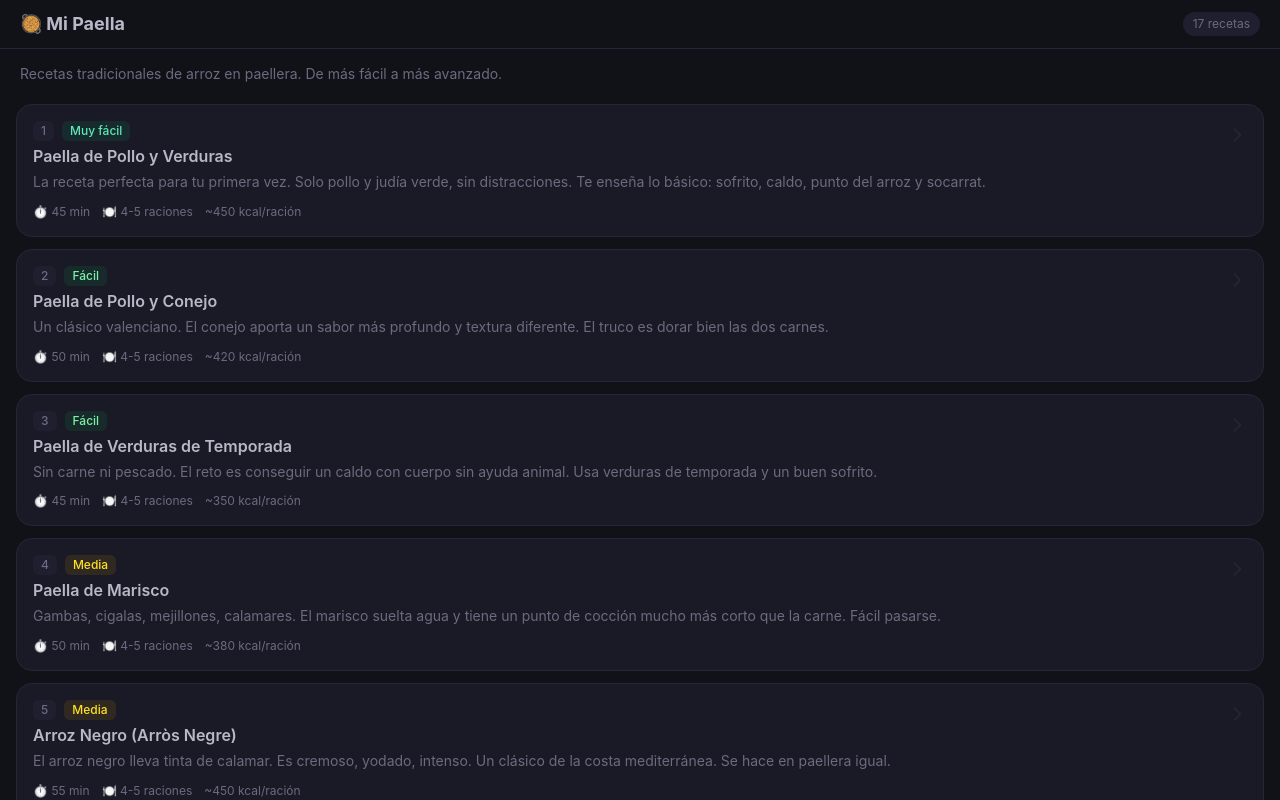
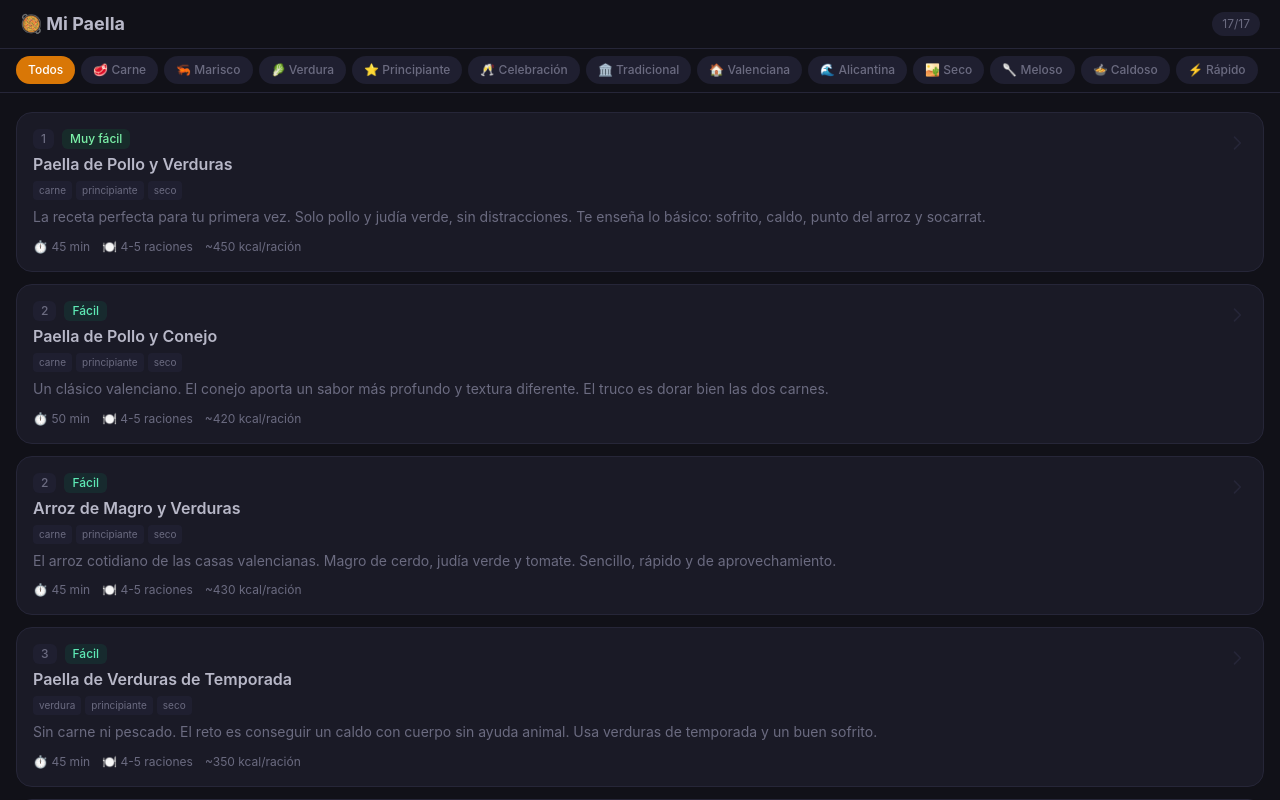
Before and after one commit to TecladoOscuro/mi-paella, a React (Vite) app: page /receta/1 in a window 1280 px wide. Shown: the top 800 px of the page. Built offline with nearby package versions, Linux system fonts and the light colour scheme.

Commit message:
Tags filter + sorted recipes by level (17 recipes), amber color scheme restored

```diff
--- a/src/data/recipes.ts
+++ b/src/data/recipes.ts
@@ -43,7 +43,7 @@ const baseSteps = {
   },
 }
 
-export const recipes: Recipe[] = [
+const _recipes: Recipe[] = [
   {
     id: 'pollo-verdura',
     name: 'Paella de Pollo y Verduras',
@@ -54,6 +54,7 @@ export const recipes: Recipe[] = [
     kcal: '~450 kcal/ración',
     description: 'La receta perfecta para tu primera vez. Solo pollo y judía verde, sin distracciones. Te enseña lo básico: sofrito, caldo, punto del arroz y socarrat.',
     story: 'Esta paella es la puerta de entrada al mundo del arroz. Sencilla, noble y resultona. Con solo dos ingredientes principales aprenderás todo lo que necesitas para recetas más complejas. El 50% del sabor está en el sofrito: dale tiempo y cariño al pollo y al tomate.',
+    tags: ["carne","principiante","seco","valenciana"],
     ingredients: [
       { id: 'pv-arroz', name: info.rice.name, quantity: info.rice.quantity, category: 'arroz' },
       { id: 'pv-pollo', name: 'Pollo troceado (muslos y contramuslos)', quantity: '650 g', category: 'proteina' },
@@ -142,6 +143,7 @@ export const recipes: Recipe[] = [
     kcal: '~420 kcal/ración',
     description: 'Un clásico valenciano. El conejo aporta un sabor más profundo y textura diferente. El truco es dorar bien las dos carnes.',
     story: 'Esta es la antesala de la paella valenciana tradicional. El conejo es una carne magra que requiere un dorado cuidadoso para no secarse. Si encuentras garrofón (judía blanca plana típica valenciana), añádelo: transforma la paella. Esta receta te enseña a manejar dos carnes distintas en el mismo sofrito.',
+    tags: ["carne","principiante","seco","valenciana","tradicional"],
     ingredients: [
       { id: 'pc-arroz', name: info.rice.name, quantity: info.rice.quantity, category: 'arroz' },
       { id: 'pc-pollo', name: 'Pollo troceado', quantity: '350 g', category: 'proteina' },
@@ -229,6 +231,7 @@ export const recipes: Recipe[] = [
     kcal: '~350 kcal/ración',
     description: 'Sin carne ni pescado. El reto es conseguir un caldo con cuerpo sin ayuda animal. Usa verduras de temporada y un buen sofrito.',
     story: 'Mucha gente cree que una paella sin carne es "de segunda". Nada más lejos: una buena paella de verduras es un plato con identidad propia. El secreto está en un caldo de verduras concentrado (casero si puedes) y en dorar bien las verduras en el sofrito. Las alcachofas y el pimiento rojo son los reyes aquí.',
+    tags: ["verdura","principiante","seco"],
     ingredients: [
       { id: 've-arroz', name: info.rice.name, quantity: info.rice.quantity, category: 'arroz' },
       { id: 've-alcachofa', name: 'Alcachofas', quantity: '3 unidades', category: 'verdura' },
@@ -315,6 +318,7 @@ export const recipes: Recipe[] = [
     kcal: '~380 kcal/ración',
     description: 'Gambas, cigalas, mejillones, calamares. El marisco suelta agua y tiene un punto de cocción mucho más corto que la carne. Fácil pasarse.',
     story: 'La paella de marisco es posiblemente la más fotografiada y la que la gente asocia con "paella" fuera de Valencia. El reto real es respetar los puntos de cocción de cada marisco. Las gambas y cigalas se pasan en un suspiro; los mejillones se abren al vapor aparte. El fumet (caldo de pescado) casero es lo que separa una paella buena de una inolvidable.',
+    tags: ["marisco","celebracion","seco"],
     ingredients: [
       { id: 'ma-arroz', name: info.rice.name, quantity: info.rice.quantity, category: 'arroz' },
       { id: 'ma-gambones', name: 'Gambones grandes', quantity: '8 uds', category: 'marisco' },
@@ -404,6 +408,7 @@ export const recipes: Recipe[] = [
     kcal: '~450 kcal/ración',
     description: 'El arroz negro lleva tinta de calamar. Es cremoso, yodado, intenso. Un clásico de la costa mediterránea. Se hace en paellera igual.',
     story: 'El arròs negre es uno de los platos más queridos de la costa levantina, especialmente en Cataluña y la Comunidad Valenciana. La tinta de calamar le da ese color negro profundo y un sabor marino inconfundible. Suele quedar algo más meloso que una paella seca tradicional. Si nunca lo has probado, prepárate: es adictivo. El alioli por encima es obligatorio, no opcional.',
+    tags: ["marisco","alicantina","meloso"],
     ingredients: [
       { id: 'an-arroz', name: info.rice.name, quantity: info.rice.quantity, category: 'arroz' },
       { id: 'an-sepia', name: 'Sepia o calamares en tacos', quantity: '500 g', category: 'marisco' },
@@ -486,6 +491,7 @@ export const recipes: Recipe[] = [
     kcal: '~420 kcal/ración',
     description: '"Del señorito". Todo el marisco viene pelado: no hay que mancharse las manos. Perfecta para impresionar invitados.',
     story: 'El arroz del senyoret nació en Alicante con una idea sencilla: que los señoritos pudieran comer arroz sin mancharse los dedos pelando gambas. Todo el marisco se pela en crudo y con las cáscaras se hace un fumet que es oro líquido. Es una paella elegante, de las que sirves cuando quieres quedar bien. El rape es el ingrediente que la distingue: se deshace en la boca.',
+    tags: ["marisco","celebracion","seco","alicantina"],
     ingredients: [
       { id: 'se-arroz', name: info.rice.name, quantity: info.rice.quantity, category: 'arroz' },
       { id: 'se-gambas', name: 'Gambas peladas (reservar cabezas y cáscaras para el fumet)', quantity: '300 g', category: 'marisco' },
@@ -572,6 +578,7 @@ export const recipes: Recipe[] = [
     kcal: '~420 kcal/ración',
     description: 'La prima hermana de la paella, pero con fideos en lugar de arroz. Originaria de Gandía. Se tuesta el fideo antes y queda crujiente por fuera, meloso por dentro.',
     story: 'Cuenta la leyenda que la fideuà nació en un barco de pescadores en Gandía. El cocinero hacía un arroz a banda para la tripulación, pero el patrón se comía todo el arroz y dejaba solo el pescado. Así que el cocinero sustituyó el arroz por fideos para que el patrón no se los comiera. El fideo se tuesta primero en la paellera y luego absorbe el fumet. El resultado es único: textura diferente, sabor a mar intenso.',
+    tags: ["marisco","celebracion","seco","valenciana"],
     ingredients: [
       { id: 'fi-fideos', name: 'Fideos para fideuà (nº 2 o 3, tipo cabello de ángel grueso)', quantity: '350 g', category: 'arroz' },
       { id: 'fi-gambas', name: 'Gambas peladas', quantity: '250 g', category: 'marisco' },
@@ -659,6 +666,7 @@ export const recipes: Recipe[] = [
     kcal: '~350 kcal/ración',
     description: 'Arroz de horno, contundente, con costra de huevo. Típico de Valencia y Alicante. Lleva morcilla, patata y tomate. No necesita paellera tradicional: se hace en cazuela de barro.',
     story: 'El arroz al horno es el plato de aprovechamiento por excelencia. Nació en los hornos de los pueblos valencianos, donde la gente llevaba su cazuela de barro con los ingredientes y el panadero se lo cocinaba al rescoldo del horno. Lleva costillas de cerdo, morcilla, patata, garbanzos y se corona con rodajas de tomate y una cabeza de ajos. Al hornearse, se forma una costra dorada en la superficie y el arroz queda meloso. Si tu paellera es apta para horno, puedes adaptarla sin problema.',
+    tags: ["carne","tradicional","valenciana","meloso"],
     ingredients: [
       { id: 'ah-arroz', name: info.rice.name, quantity: info.rice.quantity, category: 'arroz' },
       { id: 'ah-costilla', name: 'Costilla de cerdo troceada', quantity: '400 g', category: 'proteina' },
@@ -745,6 +753,7 @@ export const recipes: Recipe[] = [
     kcal: '~380 kcal/ración',
     description: 'Carne + marisco. La polémica. Para unos herejía, para otros la más rica. El reto real es que carne y marisco tienen puntos de cocción distintos.',
     story: 'La paella mixta divide a los valencianos. Los puristas dicen que no es paella; los turistas la adoran. Nosotros no entramos en guerras: si quieres una paella con pollo y gambas, aquí tienes cómo hacerla bien. El truco es respetar el orden: primero las carnes (necesitan más tiempo), luego los calamares, luego verduras, y el marisco delicado al final. Si controlas esto, tendrás una gran paella, la llames como la llames.',
+    tags: ["carne","marisco","seco","celebracion"],
     ingredients: [
       { id: 'mx-arroz', name: info.rice.name, quantity: info.rice.quantity, category: 'arroz' },
       { id: 'mx-pollo', name: 'Pollo troceado', quantity: '300 g', category: 'proteina' },
@@ -836,6 +845,7 @@ export const recipes: Recipe[] = [
     kcal: '~400 kcal/ración',
     description: 'Arroz cocido en fumet de pescado, servido con el pescado aparte y alioli. Clásico de los pescadores alicantinos. Sabor a mar puro.',
     story: '"A banda" significa "por separado" en valenciano. Los pescadores cocinaban el arroz en el caldo de la morralla (pescado de roca) y servían el pescado aparte, con un buen alioli. Es uno de los arroces más puramente marineros. No lleva marisco vistoso: el sabor viene del fumet, que debe ser intenso, casi concentrado. El arroz queda meloso y amarillo del azafrán. Es la receta que todo alicantino defiende con orgullo.',
+    tags: ["marisco","tradicional","alicantina","meloso"],
     ingredients: [
       { id: 'ab-arroz', name: info.rice.name, quantity: info.rice.quantity, category: 'arroz' },
       { id: 'ab-morralla', name: 'Morralla (pescado de roca: gallineta, rascacio, cabracho, salmonete...)', quantity: '1 kg', category: 'marisco' },
@@ -919,6 +929,7 @@ export const recipes: Recipe[] = [
     kcal: '~400 kcal/ración',
     description: 'Arroz con costra de huevo dorada. Típico de Elche y Alicante. Lleva embutidos (longaniza, butifarra) y se corona con huevo batido que se gratina. Una joya.',
     story: 'El arroz con costra es el rey de los arroces alicantinos. Originario de Elche, se caracteriza por una costra de huevo batido que se forma en la superficie, protegiendo y dando cremosidad al arroz. Los embutidos (longaniza y butifarra) le dan un sabor profundo e inconfundible. Es un arroz de fiesta, de domingo. La costra debe quedar dorada y cuajada pero no quemada. Se rompe con la cuchara y... gloria.',
+    tags: ["carne","tradicional","alicantina","meloso","celebracion"],
     ingredients: [
       { id: 'ac-arroz', name: info.rice.name, quantity: info.rice.quantity, category: 'arroz' },
       { id: 'ac-pollo', name: 'Pollo troceado', quantity: '300 g', category: 'proteina' },
@@ -1010,6 +1021,7 @@ export const recipes: Recipe[] = [
     kcal: '~480 kcal/ración',
     description: 'La original. La que tiene denominación de origen no escrita. Lleva caracoles, garrofón y romero. No lleva marisco. Hacerla bien es un ritual.',
     story: 'Llegamos a la cima. La paella valenciana tradicional es la receta que se defiende como religión en Valencia. Pollo, conejo, caracoles de montaña (baquetes), garrofón, judía verde plana (ferraura), tomate, aceite, sal, azafrán, pimentón y romero. El caldo no es de brick: se crea durante la cocción con el agua, el sofrito y las carnes. Se hace con leña de naranjo. Lleva caracoles vivos que se purgan 24h antes. Si te dan cosa, puedes omitirlos. Esta paella te llevará varios intentos dominarla. Disfruta el camino.',
+    tags: ["carne","tradicional","valenciana","seco"],
     ingredients: [
       { id: 'vt-arroz', name: info.rice.name, quantity: info.rice.quantity, category: 'arroz' },
       { id: 'vt-pollo', name: 'Pollo troceado (muslos y contramuslos)', quantity: '400 g', category: 'proteina' },
@@ -1109,6 +1121,7 @@ export const recipes: Recipe[] = [
     kcal: '~430 kcal/ración',
     description: 'Arroz caldoso con bogavante, un clásico de celebraciones en la costa mediterránea. Cremoso, con sabor a mar intenso. No lleva socarrat.',
     story: 'El arroz caldoso de bogavante es el plato de las grandes ocasiones en la costa levantina y catalana. A diferencia de la paella seca, aquí el arroz nada en un caldo espeso y sabroso que es casi una crema. El bogavante se sofríe primero con su propio coral para potenciar el sabor. Se come con cuchara y el caldo es lo mejor. No busques socarrat: aquí el triunfo es un caldo untuoso que mancha el plato.',
+    tags: ["marisco","celebracion","caldoso"],
     ingredients: [
       { id: 'cb-arroz', name: info.rice.name, quantity: '300 g', category: 'arroz' },
       { id: 'cb-bogavante', name: 'Bogavante vivo (~600-800 g)', quantity: '1 ud', category: 'marisco' },
@@ -1187,6 +1200,7 @@ export const recipes: Recipe[] = [
     kcal: '~340 kcal/ración',
     description: 'Arroz cremoso de verduras y setas variadas. Perfecto para otoño. Sin carne ni pescado, pero con un caldo de verduras concentrado que no echa de menos nada.',
     story: 'Este arroz es el hermano cremoso de la paella de verduras. Lleva setas de temporada (boletus, shiitake, champiñones) y alcachofas. El resultado es un arroz untuoso que se hace solo: las setas sueltan su agua y crean una textura aterciopelada. Es el arroz vegetariano que haría dudar a un carnívoro. Otoño en un plato.',
+    tags: ["verdura","meloso","principiante"],
     ingredients: [
       { id: 'mv-arroz', name: info.rice.name, quantity: info.rice.quantity, category: 'arroz' },
       { id: 'mv-setas', name: 'Setas variadas (boletus, shiitake, champiñones)', quantity: '400 g', category: 'verdura' },
@@ -1266,6 +1280,7 @@ export const recipes: Recipe[] = [
     kcal: '~520 kcal/ración',
     description: 'Arroz de pato con setas, típico del interior de Valencia y Castellón en otoño. El pato confitado se deshace y las setas le dan profundidad.',
     story: 'Cuando llega el otoño en el interior valenciano, los cazadores vuelven con patos y las montañas se llenan de setas. Este arroz junta ambas tradiciones. El pato se cocina lentamente y suelta una grasa que impregna el arroz de sabor. Las setas (níscalos, boletus) absorben ese jugo y crean un plato de cuchara que sabe a monte. Es el arroz de los días de frío.',
+    tags: ["carne","celebracion","meloso","valenciana"],
     ingredients: [
       { id: 'ps-arroz', name: info.rice.name, quantity: info.rice.quantity, category: 'arroz' },
       { id: 'ps-pato', name: 'Muslos de pato confitados', quantity: '2 uds', category: 'proteina' },
@@ -1342,6 +1357,7 @@ export const recipes: Recipe[] = [
     kcal: '~400 kcal/ración',
     description: 'Conejo + caracoles, el hermano menor de la valenciana tradicional. Sabor a monte y campo. Los caracoles le dan un toque terroso inconfundible.',
     story: 'Antes de que la paella valenciana llevara pollo, el arroz de conejo y caracoles ya se hacía en las masías del interior. Es más austero que la valenciana completa pero igual de auténtico. Los caracoles (baquetes) se recogían tras las lluvias de primavera y se purgaban con harina. Este arroz huele a romero y tomillo. Si omites los caracoles, tienes una paella de conejo que ya es excelente.',
+    tags: ["carne","tradicional","seco","valenciana"],
     ingredients: [
       { id: 'cc-arroz', name: info.rice.name, quantity: info.rice.quantity, category: 'arroz' },
       { id: 'cc-conejo', name: 'Conejo troceado', quantity: '550 g', category: 'proteina' },
@@ -1423,6 +1439,7 @@ export const recipes: Recipe[] = [
     kcal: '~430 kcal/ración',
     description: 'El arroz cotidiano de las casas valencianas. Magro de cerdo, judía verde y tomate. Sencillo, rápido y de aprovechamiento.',
     story: 'No todas las paellas son de fiesta. Este arroz es el que hacían las abuelas un jueves cualquiera con lo que había en la nevera. El magro de cerdo es más barato que el pollo y queda tiernísimo en el sofrito. Es el arroz de diario, el que más veces se come en las casas valencianas y el que menos se ve en los restaurantes. Pero para muchos, es el que más sabe a hogar.',
+    tags: ["carne","principiante","seco","valenciana","rapido"],
     ingredients: [
       { id: 'mg-arroz', name: info.rice.name, quantity: info.rice.quantity, category: 'arroz' },
       { id: 'mg-magro', name: 'Magro de cerdo en trozos', quantity: '450 g', category: 'proteina' },
@@ -1493,14 +1510,16 @@ export const recipes: Recipe[] = [
   },
 ]
 
+export const recipes: Recipe[] = [..._recipes].sort((a, b) => a.level - b.level);
+
 export function getRecipeById(id: string): Recipe | undefined {
   return recipes.find((r) => r.id === id)
 }
 
 export function getDifficultyColor(difficulty: Recipe['difficulty']): string {
   switch (difficulty) {
-    case 'Muy fácil': return 'text-emerald-300 bg-emerald-500/10'
-    case 'Fácil': return 'text-green-300 bg-green-500/10'
+    case 'Muy fácil': return 'text-green-300 bg-green-500/10'
+    case 'Fácil': return 'text-emerald-300 bg-emerald-500/10'
     case 'Media': return 'text-yellow-300 bg-yellow-500/10'
     case 'Media-Alta': return 'text-orange-300 bg-orange-500/10'
     case 'Difícil': return 'text-red-300 bg-red-500/10'
--- a/src/index.css
+++ b/src/index.css
@@ -11,6 +11,9 @@ body {
   -webkit-overflow-scrolling: touch;
 }
 
+.no-scrollbar::-webkit-scrollbar { display: none; }
+.no-scrollbar { -ms-overflow-style: none; scrollbar-width: none; }
+
 @theme {
   --color-paella-accent: #d97706;
   --color-paella-orange: #92400e;
--- a/src/pages/Home.tsx
+++ b/src/pages/Home.tsx
@@ -1,25 +1,64 @@
+import { useState, useMemo } from 'react'
 import { Link } from 'react-router-dom'
 import { recipes, getDifficultyColor } from '../data/recipes'
 
+const allTags = [
+  { key: 'carne', label: '🥩 Carne' },
+  { key: 'marisco', label: '🦐 Marisco' },
+  { key: 'verdura', label: '🥬 Verdura' },
+  { key: 'principiante', label: '⭐ Principiante' },
+  { key: 'celebracion', label: '🥂 Celebración' },
+  { key: 'tradicional', label: '🏛️ Tradicional' },
+  { key: 'valenciana', label: '🏠 Valenciana' },
+  { key: 'alicantina', label: '🌊 Alicantina' },
+  { key: 'seco', label: '🏜️ Seco' },
+  { key: 'meloso', label: '🥄 Meloso' },
+  { key: 'caldoso', label: '🍲 Caldoso' },
+  { key: 'rapido', label: '⚡ Rápido' },
+]
+
 export function Home() {
+  const [activeTag, setActiveTag] = useState<string | null>(null)
+
+  const filtered = useMemo(() => {
+    if (!activeTag) return recipes
+    return recipes.filter((r) => r.tags?.includes(activeTag))
+  }, [activeTag])
+
   return (
     <div className="bg-paella-bg text-paella-text min-h-dvh">
       <div className="fixed top-0 left-0 right-0 z-20 bg-paella-bg border-b border-paella-border pt-[env(safe-area-inset-top,0px)]">
         <div className="flex items-center justify-between h-12 px-5">
           <h1 className="text-lg font-bold">🥘 Mi Paella</h1>
           <span className="text-xs text-paella-muted bg-paella-surface rounded-full px-2.5 py-1">
-            {recipes.length} recetas
+            {filtered.length}/{recipes.length}
           </span>
         </div>
       </div>
 
-      <div className="pt-[calc(3rem+env(safe-area-inset-top,0px))] pb-8 px-4">
-        <p className="text-sm text-paella-muted mb-5 px-1 pt-4">
-          Recetas tradicionales de arroz en paellera. De más fácil a más avanzado.
-        </p>
+      <div className="fixed top-[calc(3rem+env(safe-area-inset-top,0px))] left-0 right-0 z-10 bg-paella-bg border-b border-paella-border overflow-x-auto no-scrollbar">
+        <div className="flex gap-1.5 px-4 py-2 whitespace-nowrap">
+          <button
+            onClick={() => setActiveTag(null)}
+            className={`text-xs font-medium px-3 py-1.5 rounded-full transition-colors ${!activeTag ? 'bg-paella-accent text-white' : 'bg-paella-surface text-paella-muted'}`}
+          >
+            Todos
+          </button>
+          {allTags.map((tag) => (
+            <button
+              key={tag.key}
+              onClick={() => setActiveTag(activeTag === tag.key ? null : tag.key)}
+              className={`text-xs font-medium px-3 py-1.5 rounded-full transition-colors ${activeTag === tag.key ? 'bg-paella-accent text-white' : 'bg-paella-surface text-paella-muted'}`}
+            >
+              {tag.label}
+            </button>
+          ))}
+        </div>
+      </div>
 
+      <div className="pt-[calc(7rem+env(safe-area-inset-top,0px))] pb-8 px-4">
         <div className="space-y-3">
-          {recipes.map((recipe) => (
+          {filtered.map((recipe) => (
             <Link
               key={recipe.id}
               to={`/receta/${recipe.id}`}
@@ -35,10 +74,13 @@ export function Home() {
                       {recipe.difficulty}
                     </span>
                   </div>
-                  <h2 className="text-base font-semibold leading-snug">
-                    {recipe.name}
-                  </h2>
-                  <p className="text-sm text-paella-muted mt-1 line-clamp-2 leading-relaxed">
+                  <h2 className="text-base font-semibold leading-snug">{recipe.name}</h2>
+                  <div className="flex flex-wrap gap-1 mt-1.5">
+                    {recipe.tags?.slice(0, 3).map((t) => (
+                      <span key={t} className="text-[10px] text-paella-muted bg-paella-surface rounded px-1.5 py-0.5">{t}</span>
+                    ))}
+                  </div>
+                  <p className="text-sm text-paella-muted mt-1.5 line-clamp-2 leading-relaxed">
                     {recipe.description}
                   </p>
                   <div className="flex items-center gap-3 mt-2.5">
--- a/src/types/index.ts
+++ b/src/types/index.ts
@@ -35,6 +35,7 @@ export interface Recipe {
   kcal: string
   description: string
   story: string
+  tags: string[]
   ingredients: Ingredient[]
   induction: CookingMethod
   parrilla: CookingMethod
```
